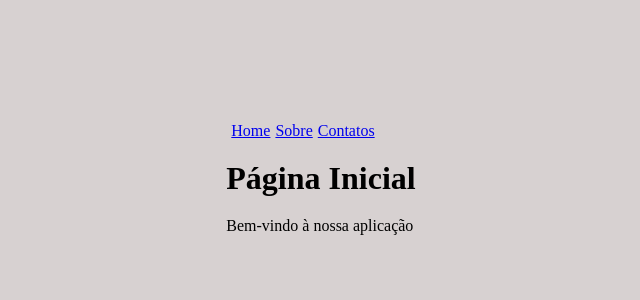
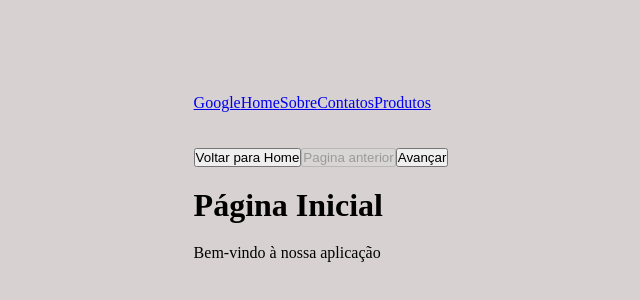
Before and after one commit to devmafra/react-labs, a React (Vite) app in the folder react-router/: page / in a window 1280 px wide. Shown: the part 222-522 px from the top of the page, without its empty margins (319-959 px from the left). Built offline with nearby package versions, Linux system fonts and the light colour scheme.

Commit message:
feat(navigation): add custom step-by-step navigation component

```diff
--- a/react-router/src/App.jsx
+++ b/react-router/src/App.jsx
@@ -1,21 +1,11 @@
 import React from "react";
 import { AppRoutes } from "./routes/AppRoutes";
-import { Link } from "react-router";
+import { Navigation } from "./components/Navigation";
 
 export default function App() {
   return (
     <>
-      <nav>
-        <Link to="/" className="link">
-          Home
-        </Link>
-        <Link to="/about" className="link">
-          Sobre
-        </Link>
-        <Link to="/contact" className="link">
-          Contatos
-        </Link>
-      </nav>
+      <Navigation />
       <AppRoutes />
     </>
   );
--- /dev/null
+++ b/react-router/src/components/Navigation.jsx
@@ -0,0 +1,53 @@
+import React, { useState } from "react";
+import { Link, useNavigate } from "react-router";
+
+export function Navigation() {
+  const routes = ["/", "/about", "/contact", "/products"];
+
+  const [currentIndex, setCurrentIndex] = useState(0);
+
+  const navigate = useNavigate();
+
+  const handleForward = () => {
+    if (currentIndex < routes.length - 1) {
+      const newIndex = currentIndex + 1;
+      setCurrentIndex(newIndex);
+      navigate(routes[newIndex]);
+    }
+  };
+
+  const handleBackward = () => {
+    if (currentIndex > 0) {
+      const newIndex = currentIndex - 1;
+      setCurrentIndex(newIndex);
+      navigate(routes[newIndex]);
+    }
+  };
+
+  return (
+    <>
+      <nav>
+        <a href="https://www.google.com/" target="blank">
+          Google
+        </a>
+        <Link to="/">Home</Link>
+        <Link to="/about">Sobre</Link>
+        <Link to="/contact">Contatos</Link>
+        <Link to="/products">Produtos</Link>
+      </nav>
+      <br />
+      <br />
+
+      <button onClick={() => navigate("/")}>Voltar para Home</button>
+      <button onClick={handleBackward} disabled={currentIndex === 0}>
+        Pagina anterior
+      </button>
+      <button
+        onClick={handleForward}
+        disabled={currentIndex >= routes.length - 1}
+      >
+        Avançar
+      </button>
+    </>
+  );
+}
```
